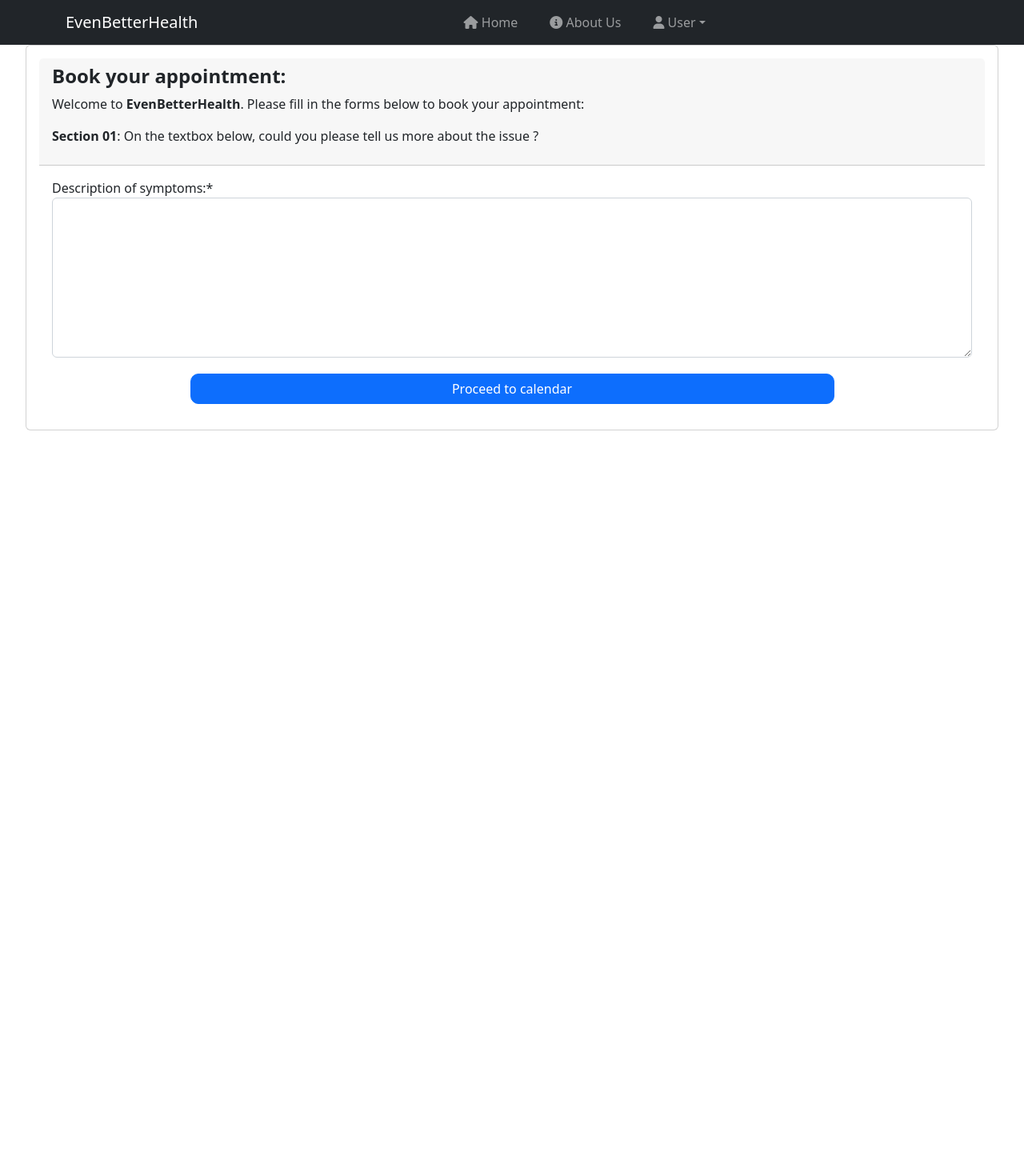
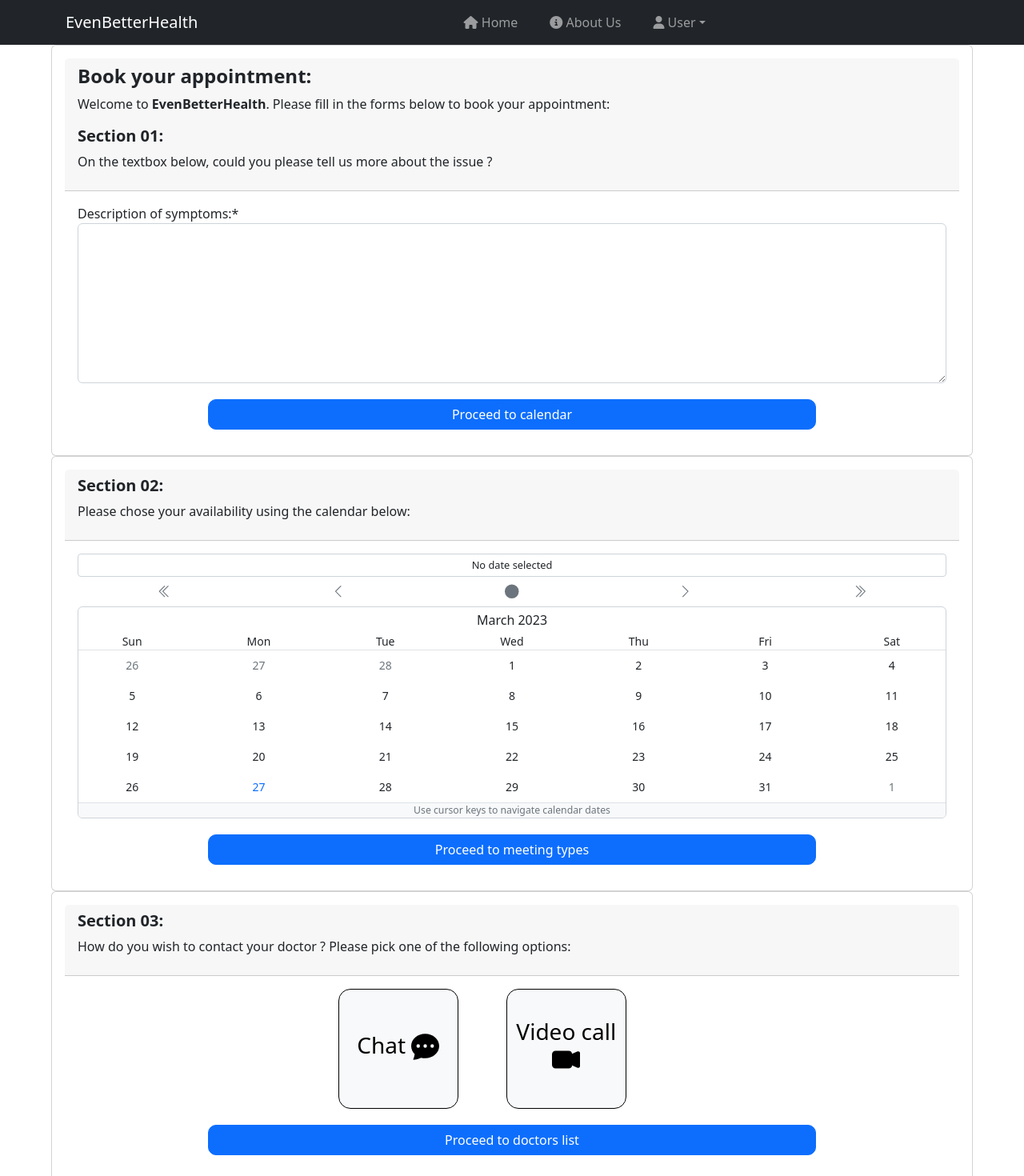
Before and after one commit to alexlrwilliams/mental-health-app, a Vue app in the folder frontend/: page /bookAppointmentForm in a window 1280 px wide. Shown: the top 1470 px of the page at 80% size. Before the commit the page ends 800 px from the top, so only its background shows below. Built offline with nearby package versions, Linux system fonts and the light colour scheme.

Commit message:
section 2 & 3 added to appointment  booking form

```diff
--- a/frontend/package.json
+++ b/frontend/package.json
@@ -15,6 +15,7 @@
     "jquery": "^3.6.4",
     "popper.js": "^1.16.1",
     "vue": "^2.7.14",
+    "vue-datepicker": "^1.3.0",
     "vue-router": "^3.6.5"
   },
   "devDependencies": {
--- a/frontend/src/main.js
+++ b/frontend/src/main.js
@@ -13,7 +13,6 @@ import 'bootstrap/dist/js/bootstrap.min.js'
 import 'jquery/dist/jquery.min.js'
 import 'popper.js/dist/popper.min.js'
 import '@fortawesome/fontawesome-free/css/all.min.css'
-
 
 Vue.use(VueRouter)
 // Make BootstrapVue available throughout your project
--- a/frontend/src/pages/BookAppointmentForm.vue
+++ b/frontend/src/pages/BookAppointmentForm.vue
@@ -1,12 +1,13 @@
 <template>
   <div>
     <NavBar />
-  <div class="booking-section1">
-    <b-card class="booking-section-form1">
+  <div class="booking-section">
+    <b-card class="booking-section-form">
       <b-card-header>
         <h4><b>Book your appointment:</b></h4>
         <p>Welcome to <b>EvenBetterHealth</b>. Please fill in the forms below to book your appointment:</p>
-        <p><b>Section 01</b>: On the textbox below, could you please tell us more about the issue ?</p>
+        <h5><b>Section 01:</b></h5>
+        <p>On the textbox below, could you please tell us more about the issue ?</p>
       </b-card-header>
       <b-card-body>
         <b-form @submit.prevent="" >
@@ -20,39 +21,89 @@
                           required></b-form-textarea>
           </b-form-group>
 
-          <div class="booking-section1-btn">
-            <b-button variant="primary" class='booking-section1-btn-proceed'>Proceed to calendar</b-button>
+          <div class="booking-section-btn">
+            <b-button variant="primary" class='booking-section-btn-proceed' v-model="type">Proceed to calendar</b-button>
           </div>
         </b-form>
       </b-card-body>
     </b-card>
   </div>
+
+    <div class="booking-section">
+    <b-card class="booking-section-form">
+      <b-card-header>
+        <h5><b>Section 02:</b></h5>
+        <p>Please chose your availability using the calendar below: </p>
+      </b-card-header>
+      <b-card-body>
+
+        <b-form @submit.prevent="" >
+          <b-calendar block locale="en-US" v-model="selectedDate" @input="saveSelectedDate"></b-calendar>
+        </b-form>
+
+        <div class="booking-section-btn">
+            <b-button variant="primary" class='booking-section-btn-proceed'>Proceed to meeting types</b-button>
+        </div>
+      </b-card-body>
+    </b-card>
+  </div>
+
+    <div class="booking-section">
+    <b-card class="booking-section-form">
+      <b-card-header>
+        <h5><b>Section 03:</b></h5>
+        <p>How do you wish to contact your doctor ? Please pick one of the following options:</p>
+      </b-card-header>
+      <b-card-body>
+
+        <b-form @submit.prevent="" >
+            <b-button type="button" class="btn btn-square-md" id='call' variant="light"><h3>Chat <b-icon-chat-dots-fill></b-icon-chat-dots-fill></h3></b-button>
+            <b-button type="button" class="btn btn-square-md" id='video' variant="light"><h3>Video call <b-icon-camera-video-fill></b-icon-camera-video-fill></h3></b-button>
+        </b-form>
+
+        <div class="booking-section-btn">
+            <b-button variant="primary" class='booking-section-btn-proceed'>Proceed to doctors list</b-button>
+        </div>
+      </b-card-body>
+    </b-card>
+  </div>
+
   </div>
 </template>
 
 <script>
 import NavBar from '../components/NavBar'
+
 export default {
   data() {
     return {
       description: '',
+      selectedDate: '',
+      savedDate: '',
+      type: ''
     }
   },
   name: 'BookAppointmentForm',
   components: {
     NavBar
+  },
+  methods: {
+    saveSelectedDate() {
+      this.savedDate = this.selectedDate;
+    }
   }
 }
+
 </script>
 <style scoped>
-  .booking-section1 {
+  .booking-section {
     display: flex;
     justify-content: center;
     align-items: center;
 
   }
-  .booking-section-form1 {
-    width: 95%;
+  .booking-section-form {
+    width: 90%;
     margin: 0 auto;
   }
 
@@ -61,14 +112,36 @@ export default {
     height: 200px;
     font-size: 16px;
   }
-  .booking-section1-btn{
+  .booking-section-btn{
     display: flex;
     flex-direction: column;
     align-items: center;
   }
-    .booking-section1-btn-proceed {
+    .booking-section-btn-proceed {
     width:70%;
     border-radius: 10px;
     margin-top: 20px
   }
+    .call {
+        margin-right: 2px;
+    }
+    .video {
+        margin-left: 2px;
+    }
+
+  .btn-square-md {
+    width: 150px !important;
+    max-width: 100% !important;
+    max-height: 100% !important;
+    height: 150px !important;
+    text-align: center;
+    padding: 0px;
+    font-size:12px;
+    border: 1px solid black;
+    border-radius: 15px;
+    margin-left: 30%;
+}
+#video {
+    margin-left: 60px;
+}
 </style>
```
Also changed, not shown: 1 other file (tests, documents, lock files or other folders).
